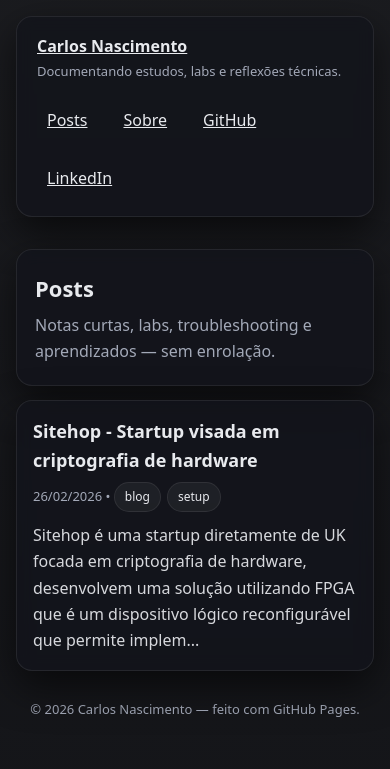
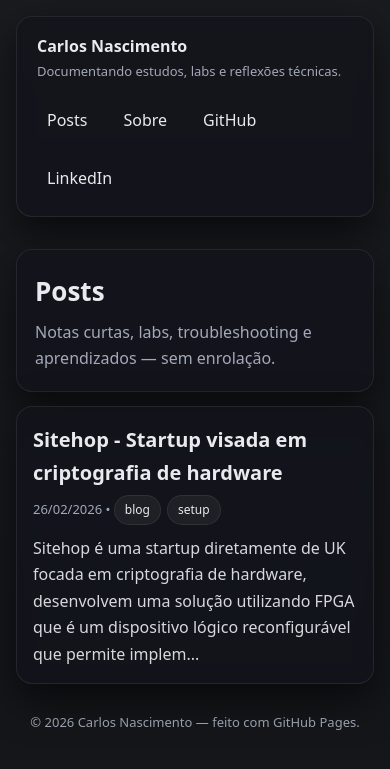
Before and after one commit to carloskyle/carloskyle.github.io, a Jekyll site: the page built from index.md, in a window 390 px wide. Shown: the top 769 px of the page. Built offline with Jekyll 4.4.1, drawn with Linux system fonts in a browser that asks for light colours.

Commit message:
Update style.css

```diff
--- a/assets/css/style.css
+++ b/assets/css/style.css
@@ -174,10 +174,12 @@ code{
 /* ===== FIX 1: manter cor de links consistente (sem roxo de :visited) ===== */
 a, a:visited{
   color: var(--accent2);
+  text-decoration: none;
 }
 
 .links a, .links a:visited{
   color: var(--text);
+  text-decoration: none;
 }
 
 .post-title a, .post-title a:visited{
@@ -186,7 +188,7 @@ a, a:visited{
 }
 
 .post-title a:hover{
-  text-decoration: underline;
+  text-decoration: none;
 }
 
 /* ===== FIX 2: voltar segmentação da home (hero + cards) ===== */
@@ -235,7 +237,14 @@ a, a:visited{
 }
 
 /* Mobile: manter header e cards bonitos */
-@media (max-width: 768px){
-  .hero h1{ font-size: 22px; }
-  .post-title{ font-size: 18px; }
+@media (max-width: 640px){
+  .nav{
+    min-height: 130px; /* dá um pouco mais de espaço */
+  }
+
+  .nav::before{
+    background-position: center 70%;
+    background-size: cover;
+    opacity: 0.22;
+  }
 }
```
